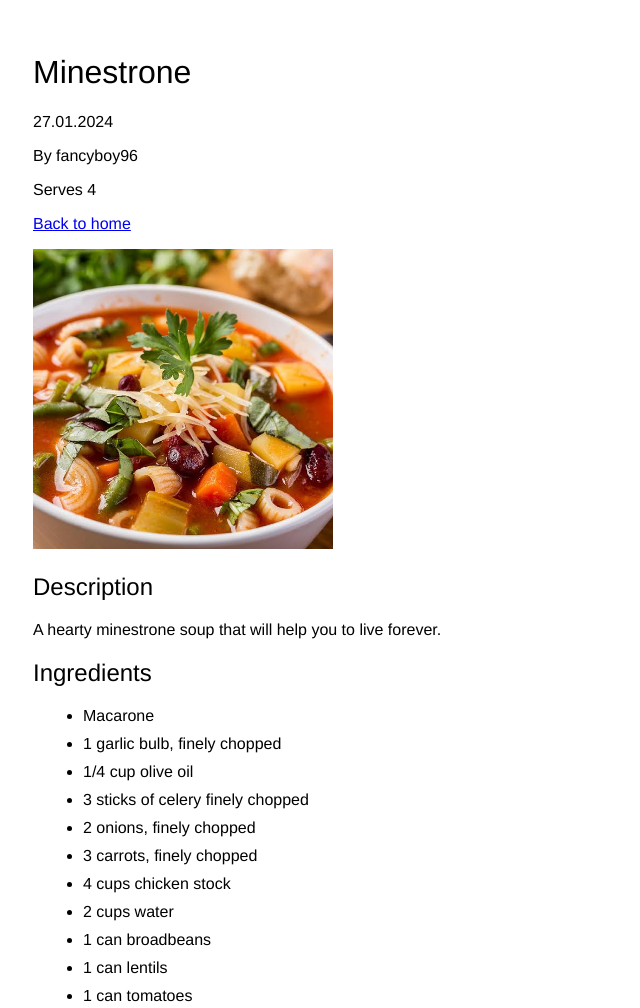
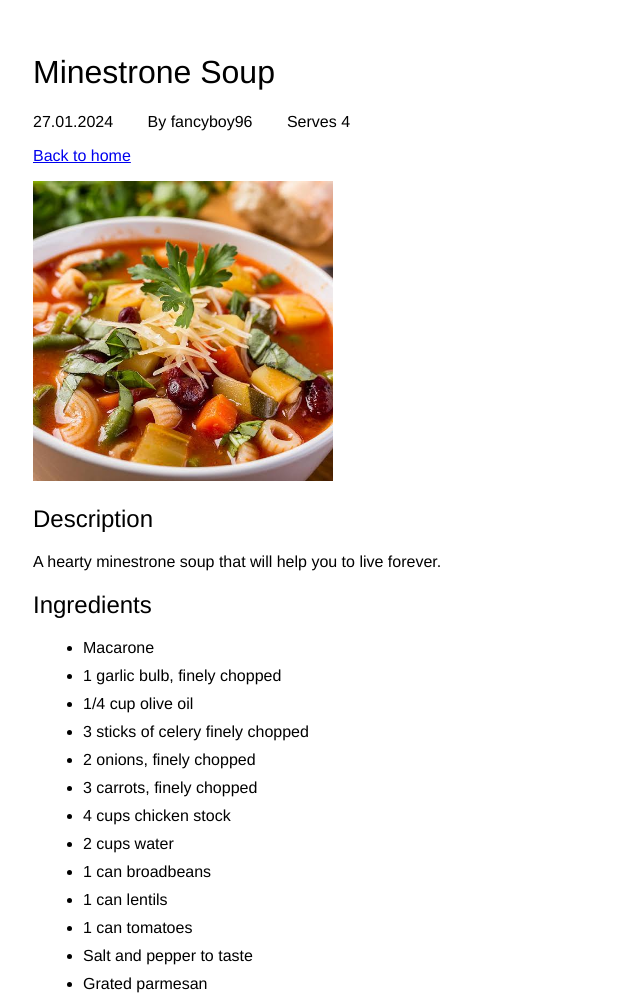
Before and after one commit to fancyboy96/odin-recipes, a plain HTML site: page recipes/minestrone.html in a window 1280 px wide. Shown: the top 1008 px of the page, without its empty margins (0-640 px from the left). Drawn offline with Linux system fonts and the light colour scheme.

Commit message:
website enhancements
added a footer template
added a new class for header
updated header text to inline

```diff
--- a/recipes/minestrone.html
+++ b/recipes/minestrone.html
@@ -7,10 +7,12 @@
     <link rel="stylesheet" href="../style.css" />
 </head>
 <body>
-    <h1>Minestrone</h1>
-    <p>27.01.2024</p>
-    <p>By fancyboy96</p>
-    <p>Serves 4</p>
+    <h1>Minestrone Soup</h1>
+    <div class="header-text">
+        <p class="header-text">27.01.2024</p>
+        <p class="header-text">By fancyboy96</p>
+        <p class="header-text">Serves 4</p>
+    </div>
     <p><a href="../index.html">Back to home</a></p>
     <img src="../images/minestrone.jpeg" width="300">
     <h2>Description</h2>
--- a/style.css
+++ b/style.css
@@ -18,3 +18,13 @@ body {
 li {
     margin: 10px;
 }
+
+.header-text {
+    line-height: 60%;
+    display: inline;
+    padding-right: 30px;
+}
+
+.footer {
+    padding: 20px;
+}
```
Also changed, not shown: recipes/footer-template.html (added, +14 -0 lines), recipes/rapini-potatoes.html (+5 -3 lines), recipes/silken-tofu.html (+5 -3 lines), recipes/spaghetti-aglio-e-olio.html (+5 -3 lines), recipes/template-recipe.html (+5 -3 lines), recipes/tomato-risotto.html (+5 -3 lines), recipes/vodka-pasta.html (+5 -3 lines).
